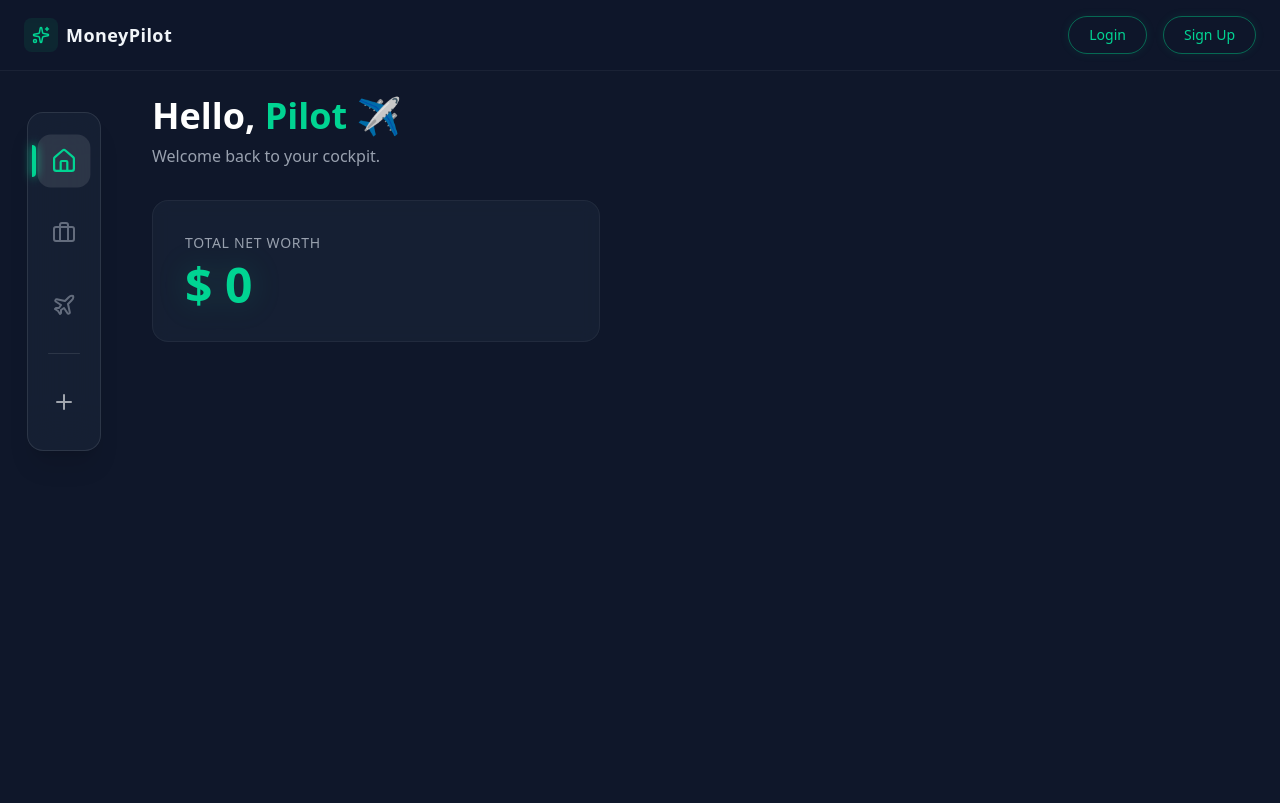
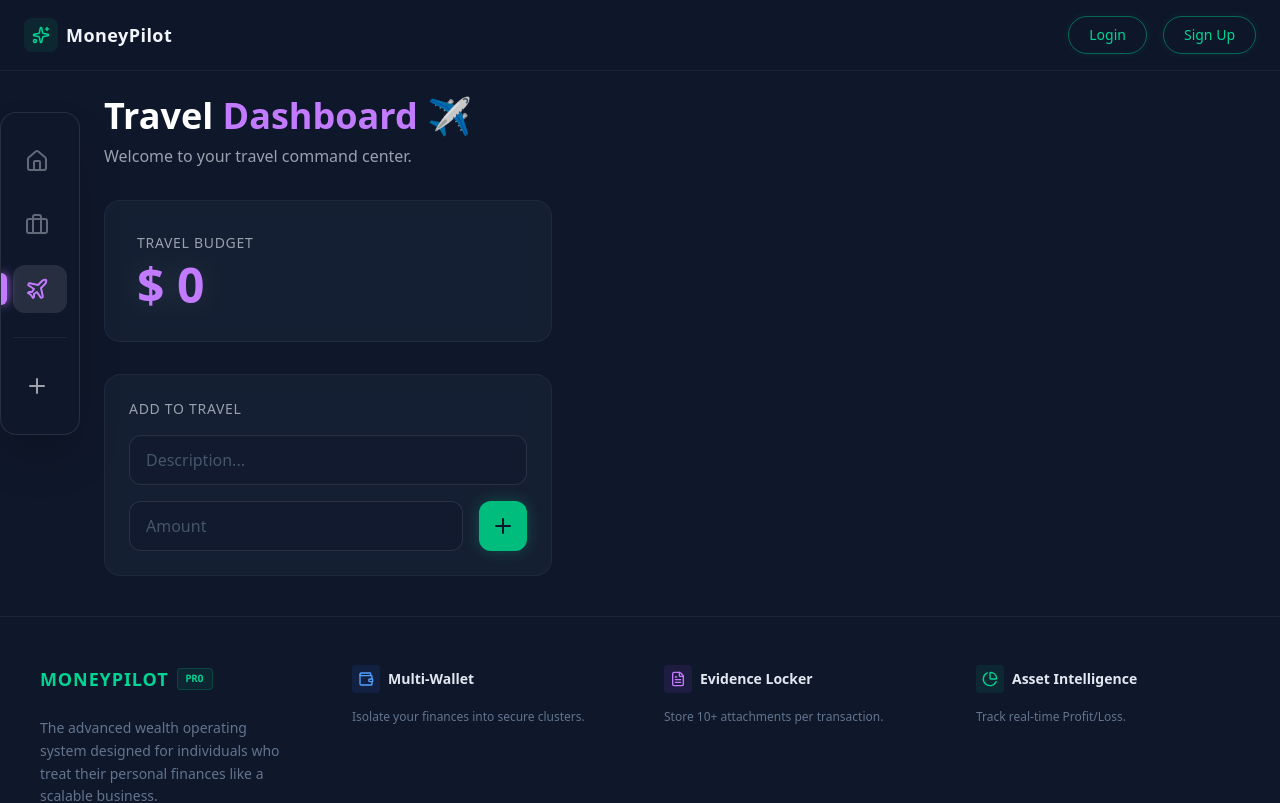
Before and after one commit to het-patel7788/MoneyPilot, a React (Vite) app in the folder frontend/: page /travel in a window 1280 px wide. Shown: the top 803 px of the page. Built offline with nearby package versions, Linux system fonts and the light colour scheme; no server answers.

Commit message:
one all wallet option is added, sidebar style is in progress.

```diff
--- a/frontend/package.json
+++ b/frontend/package.json
@@ -17,6 +17,7 @@
     "lucide-react": "^0.562.0",
     "react": "^19.2.0",
     "react-dom": "^19.2.0",
+    "react-router-dom": "^7.12.0",
     "tailwind-merge": "^3.4.0",
     "tailwindcss": "^4.1.18"
   },
--- a/frontend/src/App.jsx
+++ b/frontend/src/App.jsx
@@ -1,61 +1,47 @@
-import React, { useState, useEffect } from 'react'; // 1. Import Hooks
-import axios from 'axios'; // 2. Import Axios
+import React from 'react';
+import { BrowserRouter as Router, Routes, Route } from 'react-router-dom';
 import Sidebar from './components/Sidebar';
 import Header from './components/Header';
 import Footer from './components/Footer';
+import Dashboard from './pages/Dashboard';
 
-function App() {
-  // 3. Create State to hold the money
-  const [netWorth, setNetWorth] = useState(0);
-
-  // 4. Fetch data when app loads
-  useEffect(() => {
-    axios.get('http://localhost:5000/api/stats')
-      .then((response) => {
-        // When data arrives, update the state
-        console.log("Data received:", response.data);
-        setNetWorth(response.data.netWorth);
-      })
-      .catch((error) => {
-        console.error("Error fetching data:", error);
-      });
-  }, []);
-
+const Layout = () => {
   return (
     <div className="min-h-screen bg-[#0f172a] text-white flex flex-col">
-
       <Header />
 
-      <div className="flex flex-1 pt-24 mb-20 max-w-7xl mx-auto w-full">
-        <aside className="w-24 md:w-32 flex-none hidden md:block">
-          <div className="sticky top-28 flex justify-center">
+      <div className="flex flex-1 max-w-7xl mx-auto w-full pt-24 pb-10 relative">
+
+        {/* SIDEBAR COLUMN: z-[40] ensures it sits ABOVE the Main Content (z-0) */}
+        <aside className="hidden md:block w-20 flex-none relative z-[40]">
+           <div className="sticky top-28 h-fit">
              <Sidebar />
            </div>
         </aside>
 
-        <main className="flex-1 px-6 min-h-[100vh]">
-
-          <h1 className="text-4xl font-bold mb-2">
-            Hello, <span className="text-emerald-400">Pilot</span> ✈️
-          </h1>
-          <p className="text-gray-400">Welcome back to your cockpit.</p>
-
-          <div className="mt-8 p-8 rounded-2xl bg-slate-800/50 border border-white/5 w-full max-w-md backdrop-blur-sm">
-            <h3 className="text-gray-400 text-sm font-medium uppercase tracking-wider">Total Net Worth</h3>
-
-            {/* 5. Display the REAL data (with formatting) */}
-            <p className="text-5xl font-bold text-emerald-400 mt-2 drop-shadow-[0_0_15px_rgba(16,185,129,0.2)]">
-              $ {netWorth.toLocaleString()}
-            </p>
+        {/* MAIN CONTENT: z-0 ensures it stays BELOW the sidebar */}
+        <main className="flex-1 px-6 min-h-[60vh] relative z-0">
+          <Routes>
+            <Route path="/" element={<Dashboard walletType="home" />} />
+            <Route path="/business" element={<Dashboard walletType="business" />} />
+            <Route path="/travel" element={<Dashboard walletType="travel" />} />
+          </Routes>
+        </main>
       </div>
 
-        </main>
+      {/* FOOTER: z-[50] ensures it sits ABOVE the Sidebar (z-40) */}
+      <div className="relative z-[50] bg-[#0f172a]">
+        <Footer />
+      </div>
+    </div>
+  );
+};
 
-      </div>
-
-      <Footer />
-
-    </div>
+function App() {
+  return (
+    <Router>
+      <Layout />
+    </Router>
   );
 }
 
--- a/frontend/src/components/Sidebar.jsx
+++ b/frontend/src/components/Sidebar.jsx
@@ -1,41 +1,76 @@
-import React, { useState } from 'react';
-import { Home, Briefcase, Plane, Plus } from 'lucide-react';
+import React from 'react';
+import { Link, useLocation } from 'react-router-dom';
+import { Home, Briefcase, Plane, Plus, ChevronRight } from 'lucide-react';
 import { motion } from 'framer-motion';
 
 const Sidebar = () => {
-  const [active, setActive] = useState('home');
+  const location = useLocation();
+
+  const getActivePath = (path) => {
+    if (path.includes('/business')) return 'business';
+    if (path.includes('/travel')) return 'travel';
+    return 'home';
+  };
+
+  const active = getActivePath(location.pathname);
+
   const wallets = [
-    { id: 'home', icon: Home, color: 'text-emerald-400' },
-    { id: 'business', icon: Briefcase, color: 'text-blue-400' },
-    { id: 'travel', icon: Plane, color: 'text-purple-400' },
+    { id: 'home', path: '/', icon: Home, color: 'text-emerald-400', label: 'All wallets' },
+    { id: 'business', path: '/business', icon: Briefcase, color: 'text-blue-400', label: 'Business' },
+    { id: 'travel', path: '/travel', icon: Plane, color: 'text-purple-400', label: 'Travel' },
   ];
 
   return (
-    <div className="flex flex-col items-center gap-6 py-6 px-3 rounded-2xl bg-slate-800/50 backdrop-blur-xl border border-white/10 shadow-xl">
+    <div className="relative w-20 h-full min-h-[300px]">
+      <div className="absolute top-0 left-0 flex flex-col gap-4 py-6 px-3 rounded-2xl bg-[#0f172a] border border-white/10 shadow-2xl transition-all duration-300 ease-in-out w-20 hover:w-64 h-fit max-h-[80vh] z-[100] overflow-hidden group">
+
           {wallets.map((wallet) => (
             <div key={wallet.id} className="relative">
               {active === wallet.id && (
                 <motion.div
                   layoutId="active-dot"
-                className={`absolute -left-2 top-1/2 -translate-y-1/2 w-1 h-8 bg-current rounded-r-full shadow-[0_0_10px_currentColor] ${wallet.color}`}
+                  className={`absolute -left-3 top-1/2 -translate-y-1/2 w-1.5 h-8 rounded-r-full shadow-[0_0_10px_currentColor] ${wallet.color} bg-current`}
                 />
               )}
-            <button
-              onClick={() => setActive(wallet.id)}
-              className={`p-3 rounded-xl transition-all duration-300 ${
+
+              <Link
+                to={wallet.path}
+                className={`flex items-center gap-4 p-3 rounded-xl transition-all duration-200 ${
                   active === wallet.id
-                  ? 'bg-white/10 scale-110'
-                  : 'hover:bg-white/5 hover:scale-105 opacity-60 hover:opacity-100'
+                    ? 'bg-white/10'
+                    : 'hover:bg-white/5 opacity-60 hover:opacity-100'
                 }`}
               >
+                <div className="min-w-[24px] flex justify-center">
                   <wallet.icon size={24} className={active === wallet.id ? wallet.color : 'text-gray-400'} />
+                </div>
+
+                <span className={`whitespace-nowrap font-medium text-sm transition-all duration-300 ${
+                    active === wallet.id ? 'text-white' : 'text-gray-400'
+                  }
+                  opacity-0 group-hover:opacity-100 group-hover:translate-x-0 -translate-x-4`}
+                >
+                  {wallet.label}
+                </span>
+
+                {active === wallet.id && (
+                    <ChevronRight size={16} className="ml-auto text-white/50 opacity-0 group-hover:opacity-100 transition-opacity duration-300" />
+                )}
+              </Link>
+            </div>
+          ))}
+
+          <div className="w-full h-[1px] bg-white/10 my-2 opacity-50" />
+
+          <button className="flex items-center gap-4 p-3 rounded-xl hover:bg-emerald-500/20 hover:text-emerald-400 transition-all opacity-60 hover:opacity-100">
+            <div className="min-w-[24px] flex justify-center">
+              <Plus size={24} />
+            </div>
+            <span className="whitespace-nowrap font-medium text-sm text-gray-400 opacity-0 group-hover:opacity-100 group-hover:translate-x-0 -translate-x-4 transition-all duration-300">
+              New Wallet
+            </span>
           </button>
       </div>
-        ))}
-        <div className="w-8 h-[1px] bg-white/10 rounded-full" />
-        <button className="p-3 rounded-xl hover:bg-emerald-500/20 hover:text-emerald-400 transition-all opacity-60 hover:opacity-100">
-          <Plus size={24} />
-        </button>
     </div>
   );
 };
--- /dev/null
+++ b/frontend/src/components/TransactionForm.jsx
@@ -0,0 +1,74 @@
+import React, { useState } from 'react';
+import axios from 'axios';
+import { Plus } from 'lucide-react';
+
+// NEW: Accept "activeWallet" as a prop
+const TransactionForm = ({ onSuccess, activeWallet }) => {
+  const [text, setText] = useState('');
+  const [amount, setAmount] = useState('');
+
+  const handleSubmit = async (e) => {
+    e.preventDefault();
+    if(!text || !amount) return;
+
+    // RULE: If we are on "Home" (Wallet 0), default new items to 'personal'.
+    // Otherwise, use the current wallet (business, travel, etc).
+    const targetWallet = activeWallet === 'home' ? 'personal' : activeWallet;
+
+    try {
+      const API_URL = import.meta.env.VITE_API_URL;
+
+      await axios.post(`${API_URL}/transaction`, {
+        text: text,
+        amount: Number(amount),
+        wallet: targetWallet // <--- Sending the dynamic wallet name
+      });
+
+      setText('');
+      setAmount('');
+      onSuccess(); // Refresh the numbers
+
+    } catch (error) {
+      console.error("Error adding transaction:", error);
+    }
+  };
+
+  return (
+    <div className="mt-8 p-6 rounded-2xl bg-slate-800/50 border border-white/5 w-full max-w-md backdrop-blur-sm">
+      <h3 className="text-gray-400 text-sm font-medium uppercase tracking-wider mb-4">
+        Add to {activeWallet === 'home' ? 'Personal' : activeWallet}
+      </h3>
+
+      <form onSubmit={handleSubmit} className="flex flex-col gap-4">
+        <div className="group relative">
+          <input
+            type="text"
+            placeholder="Description..."
+            value={text}
+            onChange={(e) => setText(e.target.value)}
+            className="w-full bg-slate-900/50 border border-white/10 rounded-xl px-4 py-3 text-white focus:outline-none focus:border-emerald-500/50 transition-all placeholder:text-slate-600"
+          />
+        </div>
+
+        <div className="flex gap-4">
+          <input
+            type="number"
+            placeholder="Amount"
+            value={amount}
+            onChange={(e) => setAmount(e.target.value)}
+            className="w-full bg-slate-900/50 border border-white/10 rounded-xl px-4 py-3 text-white focus:outline-none focus:border-emerald-500/50 transition-all placeholder:text-slate-600"
+          />
+
+          <button
+            type="submit"
+            className="bg-emerald-500 hover:bg-emerald-400 text-slate-900 font-bold p-3 rounded-xl transition-all shadow-[0_0_15px_rgba(16,185,129,0.3)]"
+          >
+            <Plus size={24} />
+          </button>
+        </div>
+      </form>
+    </div>
+  );
+};
+
+export default TransactionForm;
--- /dev/null
+++ b/frontend/src/pages/Dashboard.jsx
@@ -0,0 +1,57 @@
+import React, { useState, useEffect } from 'react';
+import axios from 'axios';
+import TransactionForm from '../components/TransactionForm';
+
+const Dashboard = ({ walletType }) => {
+  const [netWorth, setNetWorth] = useState(0);
+  const [transactions, setTransactions] = useState([]);
+
+  // Dynamic Title based on wallet
+  const titles = {
+    home: { text: "Total Net Worth", color: "text-emerald-400" },
+    business: { text: "Business Wallet", color: "text-blue-400" },
+    travel: { text: "Travel Budget", color: "text-purple-400" }
+  };
+
+  const currentTheme = titles[walletType] || titles.home;
+
+  const fetchStats = () => {
+    const API_URL = import.meta.env.VITE_API_URL;
+
+    // Send the wallet type to backend!
+    axios.get(`${API_URL}/stats?wallet=${walletType}`)
+      .then((response) => {
+        setNetWorth(response.data.netWorth);
+        setTransactions(response.data.transactions);
+      })
+      .catch((error) => console.error("Error:", error));
+  };
+
+  // Re-fetch whenever the walletType changes (e.g. clicking Sidebar)
+  useEffect(() => {
+    fetchStats();
+  }, [walletType]);
+
+  return (
+    <div className="animate-fade-in">
+      <h1 className="text-4xl font-bold mb-2">
+        {walletType === 'home' ? 'Pilot' : walletType.charAt(0).toUpperCase() + walletType.slice(1)} <span className={currentTheme.color}>Dashboard</span> ✈️
+      </h1>
+      <p className="text-gray-400">Welcome to your {walletType} command center.</p>
+
+      <div className="mt-8 p-8 rounded-2xl bg-slate-800/50 border border-white/5 w-full max-w-md backdrop-blur-sm">
+        <h3 className="text-gray-400 text-sm font-medium uppercase tracking-wider">{currentTheme.text}</h3>
+        <p className={`text-5xl font-bold mt-2 ${currentTheme.color} drop-shadow-[0_0_15px_rgba(255,255,255,0.1)]`}>
+          $ {netWorth.toLocaleString()}
+        </p>
+      </div>
+
+      {/* Pass walletType to Form so we save to the right place */}
+      <TransactionForm onSuccess={fetchStats} activeWallet={walletType} />
+
+      {/* We will add the list back here later */}
+    </div>
+  );
+};
+
+export default Dashboard;
```
Also changed, not shown: 2 other files (tests, documents, lock files or other folders). Lines whose indentation alone changed are shown as unchanged.
